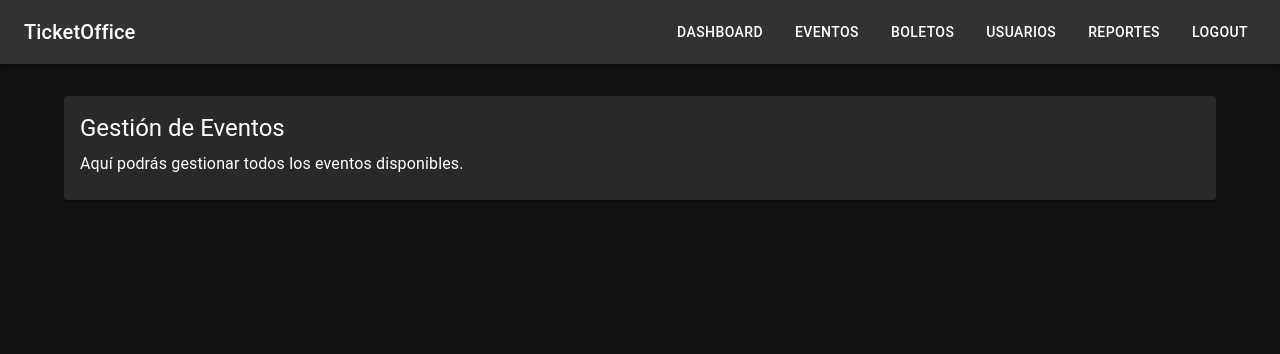
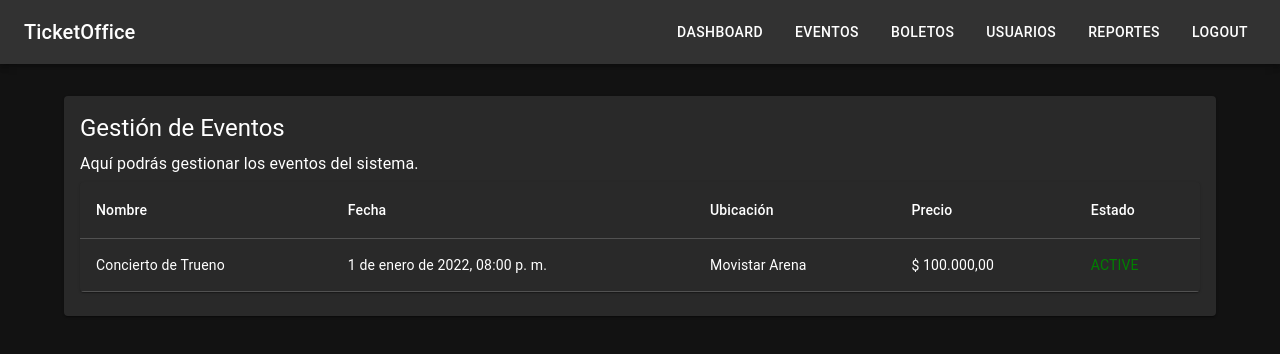
Before and after one commit to alejandrojuarez675/ticketoffice-frontend-2, a React (Create React App) app: page /admin/events in a window 1280 px wide. Shown: the top 354 px of the page. Built offline with nearby package versions, Linux system fonts and the light colour scheme; sample sign-in values are in the browser's storage.

Commit message:
add event table

```diff
--- a/src/pages/EventsPage.tsx
+++ b/src/pages/EventsPage.tsx
@@ -1,16 +1,85 @@
-import React from 'react';
-import { Card, CardContent, Typography } from '@mui/material';
+import React, { useEffect, useState } from 'react';
+import { Card, CardContent, Typography, Table, TableBody, TableCell, TableContainer, TableHead, TableRow, Paper } from '@mui/material';
+import { EventService } from '../services/EventService';
+import { Event } from '../types/Event';
 
 const Events: React.FC = () => {
+  const [events, setEvents] = useState<Event[]>([]);
+  const [loading, setLoading] = useState(true);
+
+  useEffect(() => {
+    const fetchEvents = async () => {
+      try {
+        const response = await EventService.getMockEvents();
+        setEvents(response.events);
+      } catch (error) {
+        console.error('Error fetching events:', error);
+      } finally {
+        setLoading(false);
+      }
+    };
+
+    fetchEvents();
+  }, []);
+
+  if (loading) {
+    return (
+      <Card>
+        <CardContent>
+          <Typography variant="h5" gutterBottom>
+            Cargando eventos...
+          </Typography>
+        </CardContent>
+      </Card>
+    );
+  }
+
   return (
     <Card>
       <CardContent>
         <Typography variant="h5" gutterBottom>
           Gestión de Eventos
         </Typography>
-        <Typography variant="body1">
-          Aquí podrás gestionar todos los eventos disponibles.
+        <Typography variant="body1" gutterBottom>
+          Aquí podrás gestionar los eventos del sistema.
         </Typography>
+        <TableContainer component={Paper}>
+          <Table>
+            <TableHead>
+              <TableRow>
+                <TableCell>Nombre</TableCell>
+                <TableCell>Fecha</TableCell>
+                <TableCell>Ubicación</TableCell>
+                <TableCell>Precio</TableCell>
+                <TableCell>Estado</TableCell>
+              </TableRow>
+            </TableHead>
+            <TableBody>
+              {events.map((event) => (
+                <TableRow key={event.id}>
+                  <TableCell>{event.name}</TableCell>
+                  <TableCell>{event.date.toLocaleDateString('es-CO', {
+                    year: 'numeric',
+                    month: 'long',
+                    day: 'numeric',
+                    hour: '2-digit',
+                    minute: '2-digit'
+                  })}</TableCell>
+                  <TableCell>{event.location}</TableCell>
+                  <TableCell>{event.price.toLocaleString('es-CO', { style: 'currency', currency: event.currency })}</TableCell>
+                  <TableCell>
+                    <span style={{
+                      color: event.status === 'ACTIVE' ? 'green' :
+                              event.status === 'SOLD_OUT' ? 'orange' : 'gray'
+                    }}>
+                      {event.status}
+                    </span>
+                  </TableCell>
+                </TableRow>
+              ))}
+            </TableBody>
+          </Table>
+        </TableContainer>
       </CardContent>
     </Card>
   );
--- /dev/null
+++ b/src/services/EventService.ts
@@ -0,0 +1,39 @@
+import { Event } from '../types/Event';
+
+interface EventResponse {
+  events: Event[];
+}
+
+export class EventService {
+  private static BASE_URL = 'http://localhost:8080';
+
+  static async getEvents(): Promise<EventResponse> {
+    try {
+      const response = await fetch(`${this.BASE_URL}/api/v1/events`);
+      if (!response.ok) {
+        throw new Error('Failed to fetch events');
+      }
+      return response.json();
+    } catch (error) {
+      console.error('Error fetching events:', error);
+      throw error;
+    }
+  }
+
+  static getMockEvents(): EventResponse {
+    return {
+      events: [
+        {
+          id: "dsdsf-1234-1234-1234",
+          name: "Concierto de Trueno",
+          date: new Date("2022-01-01T20:00:00"),
+          location: "Movistar Arena",
+          bannerUrl: "https://movistararena.co/wp-content/uploads/2025/02/trueno-2025-4.jpg",
+          price: 100000,
+          currency: "COP",
+          status: "ACTIVE"
+        }
+      ]
+    };
+  }
+}
--- /dev/null
+++ b/src/types/Event.ts
@@ -0,0 +1,10 @@
+export interface Event {
+  id: string;
+  name: string;
+  date: Date;
+  location: string;
+  bannerUrl: string;
+  price: number;
+  currency: string;
+  status: 'ACTIVE' | 'INACTIVE' | 'SOLD_OUT';
+}
```
